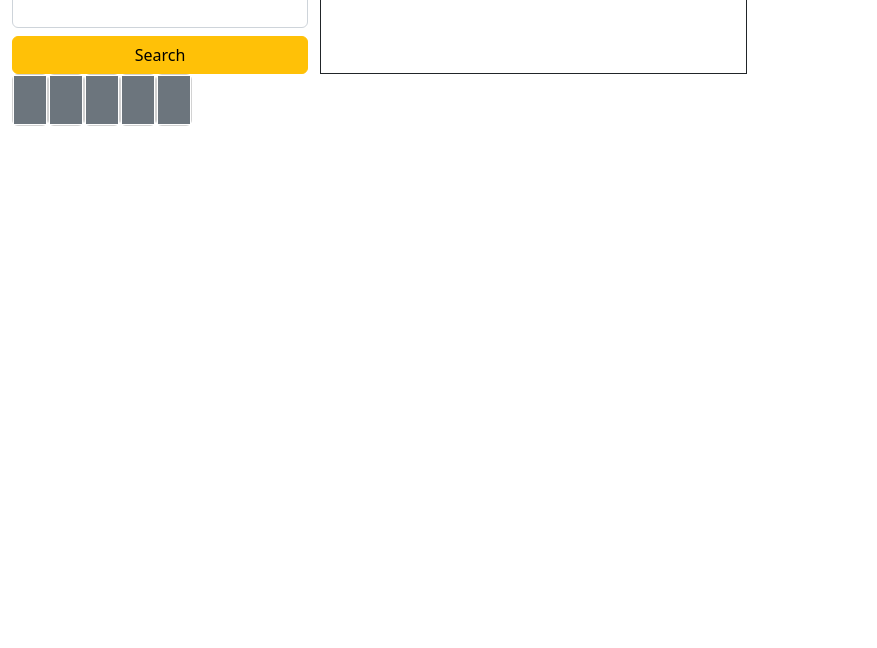
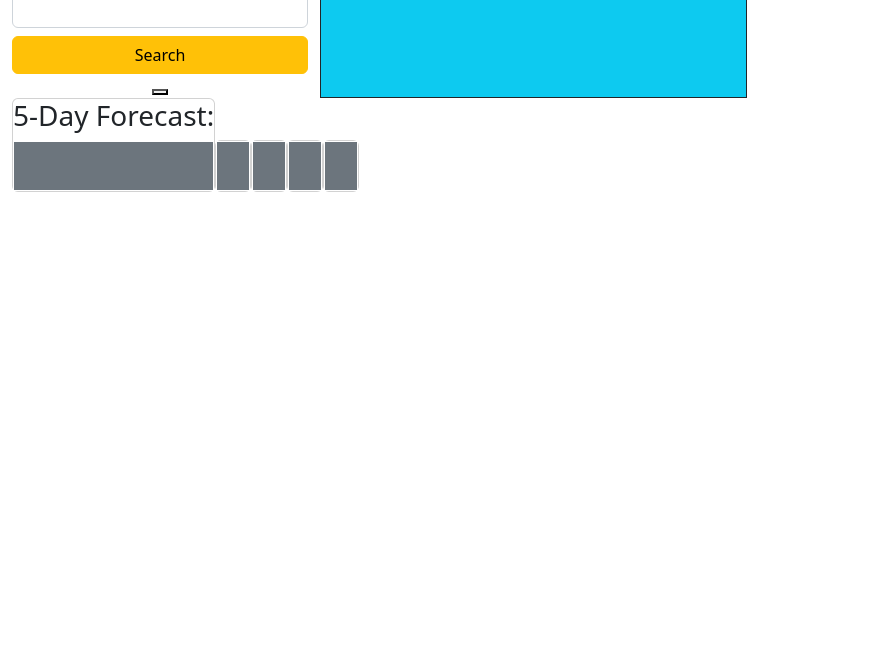
Before and after one commit to MandieBot/Weather-Dashboard, a plain HTML site: page index.html in a window 1280 px wide. Shown: the part 152-800 px from the top of the page, without its empty margins (0-877 px from the left). Drawn offline with nearby package versions, Linux system fonts and the light colour scheme.

Commit message:
Added button for local storage

```diff
--- a/index.html
+++ b/index.html
@@ -26,13 +26,17 @@
             </div>
             <button type="submit" class="btn btn-warning w-100">Search</button>
           </form>
+          <div>
+            <button></button>
+          </div>
         </aside>
-        <section class="col-lg-4 border border-dark"  id="current-forecast">
+        <section class="col-lg-4 text-white bg-info border border-dark"  id="current-forecast">
         </section>
       </div>
       <div class="row">
         <section class="container-fluid d-flex align-items-end">
           <div class="card">
+            <h3>5-Day Forecast:</h3>
             <div class="card-body text-center text-white bg-secondary border border-white">
               <p id="date1" class=></p>
               <p id="icon1"></p>
```
